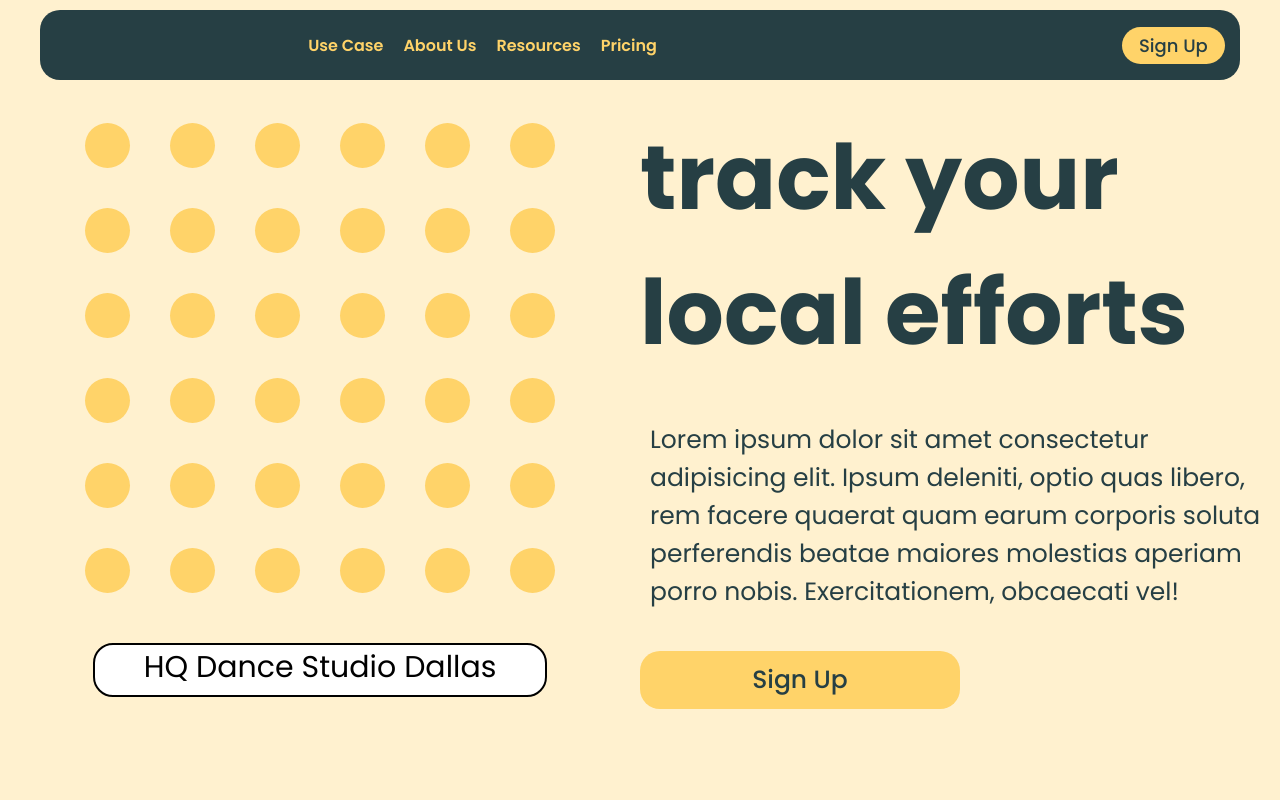
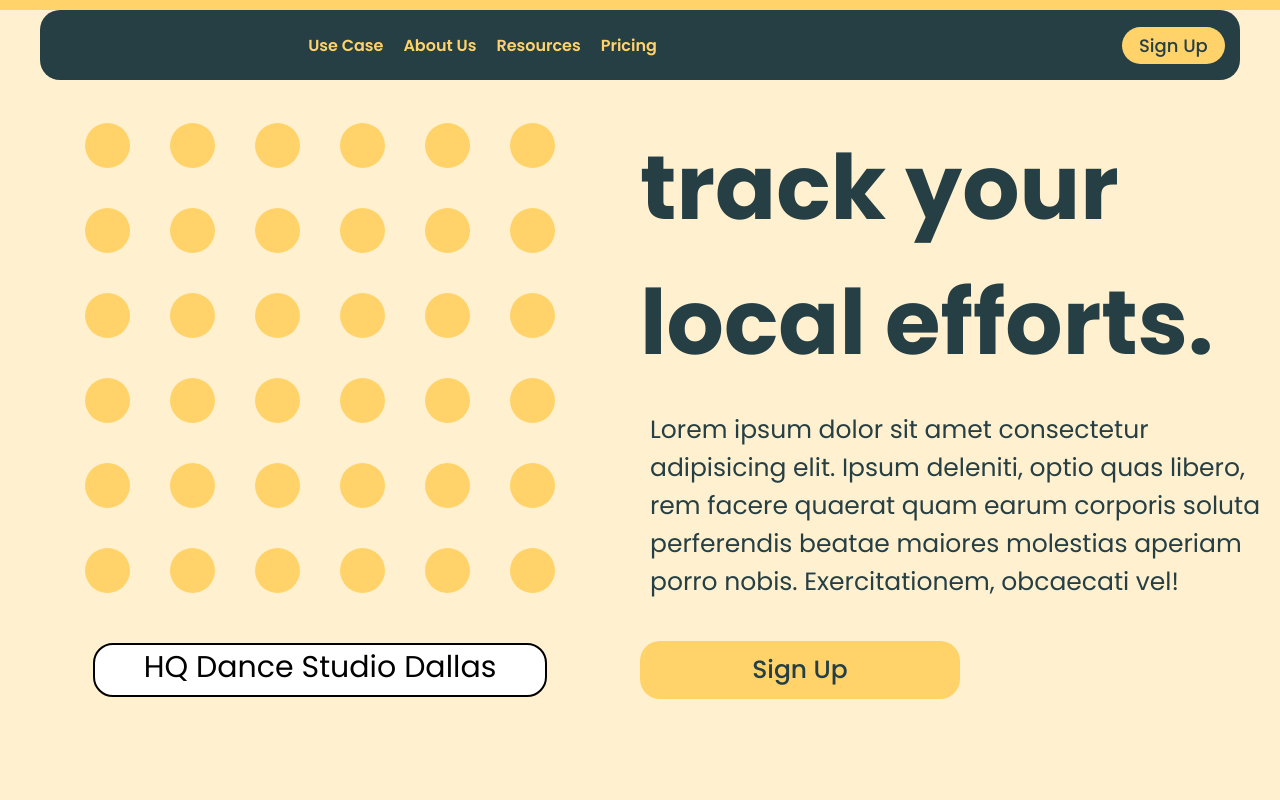
Before and after one commit to SuhaibGit/Seo_Tool, a React (Vite) app: page / in a window 1280 px wide. Shown: the top 800 px of the page. Built offline with nearby package versions, Linux system fonts and the light colour scheme.

Commit message:
hero-sec updated

```diff
--- a/package.json
+++ b/package.json
@@ -10,8 +10,11 @@
     "preview": "vite preview"
   },
   "dependencies": {
+    "framer-motion": "^12.6.3",
     "react": "^19.0.0",
     "react-dom": "^19.0.0",
+    "react-intersection-observer": "^9.16.0",
+    "react-type-animation": "^3.2.0",
     "typeface-poppins": "^1.1.13"
   },
   "devDependencies": {
--- a/src/App.jsx
+++ b/src/App.jsx
@@ -1,10 +1,28 @@
+"use client"
+
 import HeroSection from './components/hero';
 import Hero2 from './components/hero2';
 import Hero3 from './components/hero3';
 import DataSEO from './components/dataSEO';
+import { motion, useScroll } from "framer-motion"
 function App() {
+  const { scrollYProgress } = useScroll()
   return (
     <>
+      <motion.div
+        id="scroll-indicator"
+        style={{
+            scaleX: scrollYProgress,
+            position: "fixed",
+            top: 0,
+            left: 0,
+            right: 0,
+            height: 10,
+            originX: 0,
+            backgroundColor: "#ffd369",
+            zIndex:1000
+        }}
+      />
       <HeroSection/>
       <Hero2/>
       <Hero3/>
--- a/src/components/dataSEO.jsx
+++ b/src/components/dataSEO.jsx
@@ -11,47 +11,47 @@ export default function DataSEO() {
                 <h2>drive your seo growth with actual data</h2>
                 <div className='data-div'>
                     <div className='one-feature'>
-                        <div className='feature-text'>
+                        <div className='feature-text block2'>
                             <h3>visualize website</h3>
                             <p>Lorem ipsum, dolor sit amet consectetur adipisicing elit. Fugit aliquam odit odio assumenda veritatis exercitationem, voluptatibus quisquam minima blanditiis error beatae est delectus amet earum ea aut, quo id ullam!</p>
                         </div>
-                        <div className='feature-img'>
+                        <div className='feature-img block3'>
                             <img src={website} alt="" />
                         </div>
                     </div>
                     <div className='one-feature'>
-                        <div className='feature-img'>
+                        <div className='feature-img block2'>
                             <img src={tier} alt="" />
                         </div>
-                        <div className='feature-text'>
+                        <div className='feature-text block3'>
                             <h3>analyze hierachy</h3>
                             <p>Lorem ipsum, dolor sit amet consectetur adipisicing elit. Fugit aliquam odit odio assumenda veritatis exercitationem, voluptatibus quisquam minima blanditiis error beatae est delectus amet earum ea aut, quo id ullam!</p>
                         </div>
                     </div>
                     <div className='one-feature'>
-                        <div className='feature-text'>
+                        <div className='feature-text block2'>
                             <h3>find keywords</h3>
                             <p>Lorem ipsum, dolor sit amet consectetur adipisicing elit. Fugit aliquam odit odio assumenda veritatis exercitationem, voluptatibus quisquam minima blanditiis error beatae est delectus amet earum ea aut, quo id ullam!</p>
                         </div>
-                        <div className='feature-img'>
+                        <div className='feature-img block3'>
                             <img src={keyword} alt="" />
                         </div>
                     </div>
                     <div className='one-feature'>
-                        <div className='feature-img'>
+                        <div className='feature-img block2'>
                             <img src={entity} alt="" />
                         </div>
-                        <div className='feature-text'>
+                        <div className='feature-text block3'>
                             <h3>extract entities</h3>
                             <p>Lorem ipsum, dolor sit amet consectetur adipisicing elit. Fugit aliquam odit odio assumenda veritatis exercitationem, voluptatibus quisquam minima blanditiis error beatae est delectus amet earum ea aut, quo id ullam!</p>
                         </div>
                     </div>
                     <div className='one-feature'>
-                        <div className='feature-text'>
+                        <div className='feature-text block2'>
                             <h3>use pagerank</h3>
                             <p>Lorem ipsum, dolor sit amet consectetur adipisicing elit. Fugit aliquam odit odio assumenda veritatis exercitationem, voluptatibus quisquam minima blanditiis error beatae est delectus amet earum ea aut, quo id ullam!</p>
                         </div>
-                        <div className='feature-img'>
+                        <div className='feature-img block3'>
                             <img src={pr} alt="" />
                         </div>
                     </div>
--- a/src/components/hero.jsx
+++ b/src/components/hero.jsx
@@ -1,5 +1,8 @@
 import React, { useState } from 'react';
 import '../styling/App.css'
+import '../styling/style.css'
+
+import { TypeAnimation } from 'react-type-animation';
 export default function HeroSection() {
     return (
         <>
@@ -59,7 +62,19 @@ export default function HeroSection() {
                     <div className='search-bar'><p>HQ Dance Studio Dallas</p></div>
                 </div>
                 <div className='info-div'>
-                    <h1>track your local efforts</h1>
+                    <h1>
+
+                        <TypeAnimation
+                            sequence={[
+                                'track your local efforts.',
+                                1000,
+                            ]}
+                            wrapper="span"
+                            speed={20}
+                            repeat={Infinity}
+                        />
+
+                    </h1>
                     <p>Lorem ipsum dolor sit amet consectetur adipisicing elit. Ipsum deleniti, optio quas libero, rem facere quaerat quam earum corporis soluta perferendis beatae maiores molestias aperiam porro nobis. Exercitationem, obcaecati vel!</p>
                     <button className='sgn-btn'>Sign Up</button>
                 </div>
--- a/src/components/hero3_sub.jsx
+++ b/src/components/hero3_sub.jsx
@@ -6,8 +6,8 @@ const Hero3_sub = () => {
             <div className='in-box2 block2'>
               <h1>crawl any website</h1>
               <p>Lorem ipsum dolor, sit amet consectetur adipisicing elit. Laborum porro illum, omnis a, amet provident nulla veritatis beatae nam sit quisquam numquam. Ipsum quas, quo explicabo tenetur cum accusamus sapiente.</p>
-              <div className='nav-button2'>
-                    <button></button>
+              <div className='just-button2'>
+                    <button>Sign up</button>
                 </div>
             </div>
             <div className='in-box block3' style={{ backgroundColor: "#263f44" }}></div>
--- a/src/styling/style.css
+++ b/src/styling/style.css
@@ -313,3 +313,7 @@ html, body {
   animation-timeline: view();
   animation-range: entry 0% cover 40%;
 }
+.info-div h1{
+  height: 200px;
+  margin-bottom: 50px;
+}
```
Also changed, not shown: 1 other file (tests, documents, lock files or other folders).
